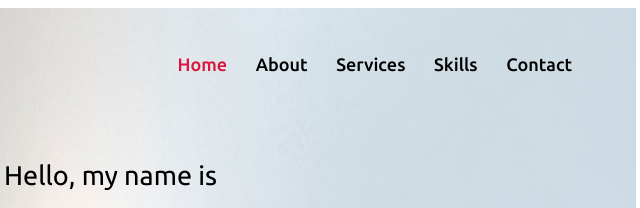
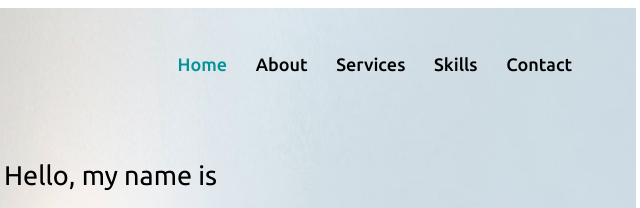
Before and after one commit to adhikaririya/miss-riya-web-protfolio, a plain HTML site: page index.html in a window 1280 px wide. In both pictures the pointer is over the link "Home". Shown: the top 208 px of the page, 636-1276 px from the left. Drawn offline with nearby package versions, Linux system fonts and the light colour scheme.

Commit message:
style.css

```diff
--- a/style.css
+++ b/style.css
@@ -123,7 +123,7 @@ section .title::after{
     transition: color 0.3s ease;
 }
 .navbar .menu li a:hover{
-    color: crimson;
+    color: #009496;
 }
 .navbar.sticky .menu li a:hover{
     color: #000;
```
